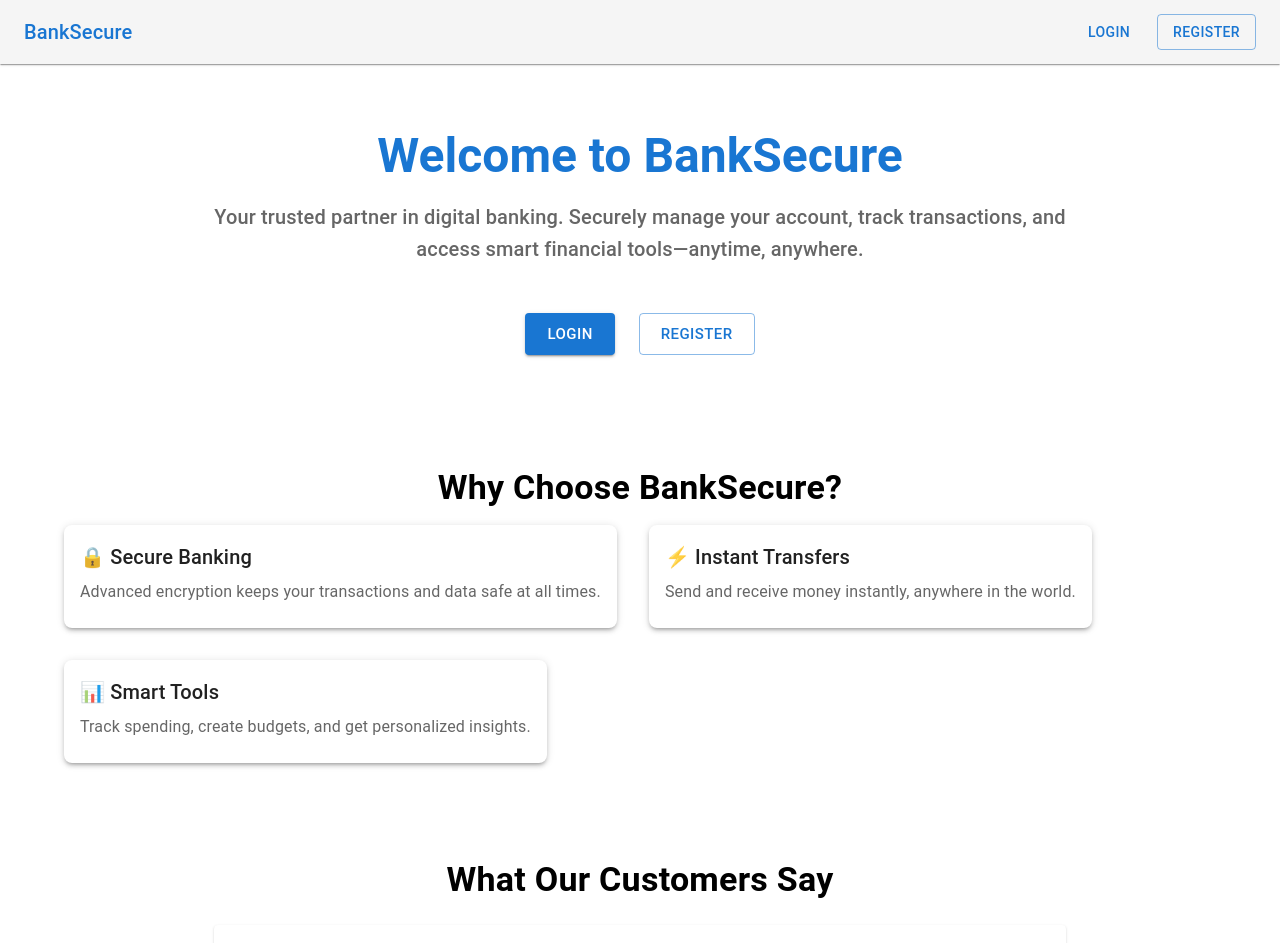
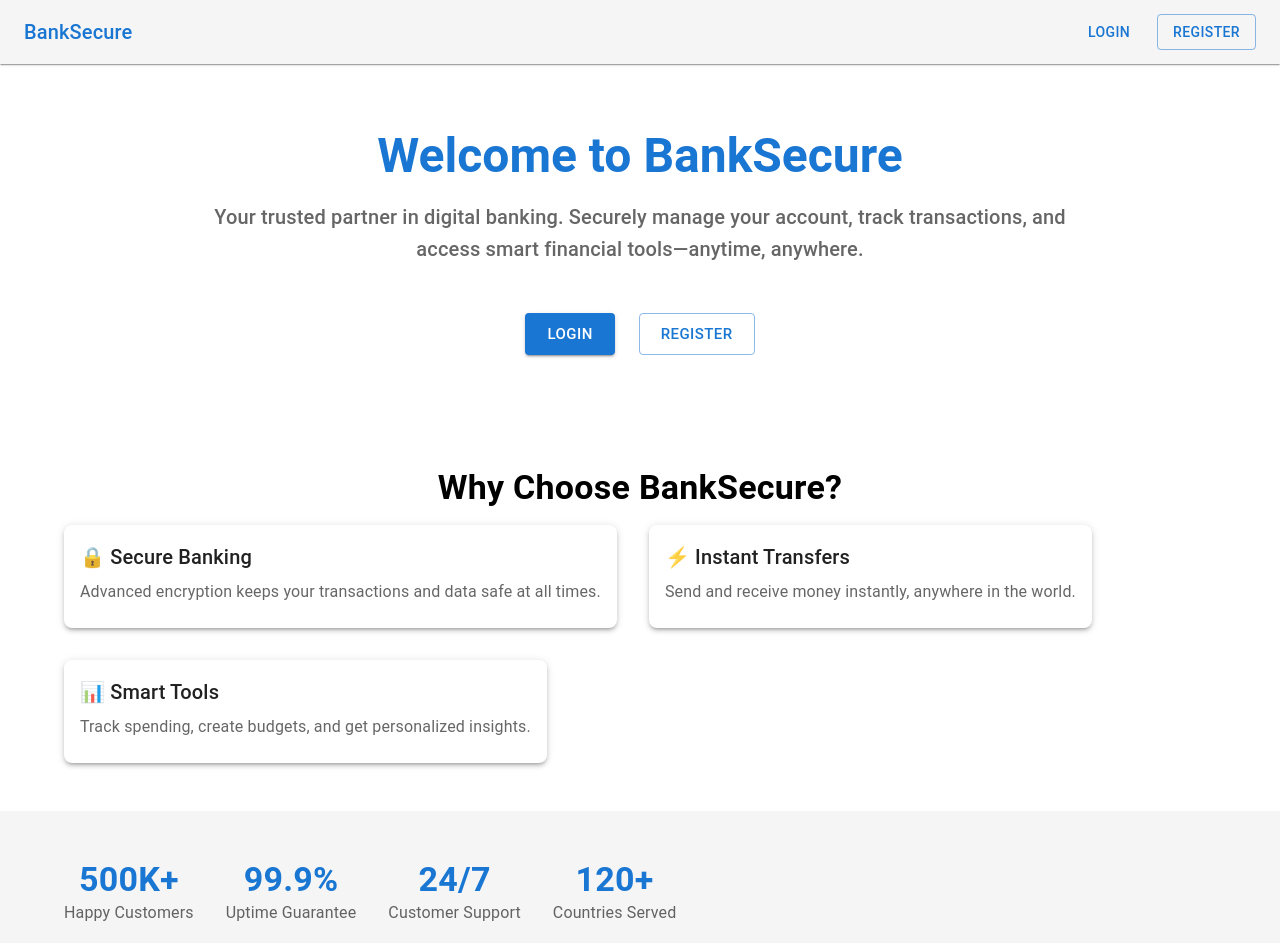
Before and after one commit to shreejal27/BankSystem_Frontend, a React (Vite) app: page / in a window 1280 px wide. Shown: the top 943 px of the page. Built offline with nearby package versions, Linux system fonts and the light colour scheme; no server answers.

Commit message:
modified landing page

```diff
--- a/src/pages/LandingPage.tsx
+++ b/src/pages/LandingPage.tsx
@@ -141,6 +141,38 @@ const LandingPage: React.FC = () => {
         </Grid>
       </Container>
 
+      {/* Stats Section (Dummy Data) */}
+      <Box sx={{ backgroundColor: "#f5f5f5", py: 6 }}>
+        <Container maxWidth="lg">
+          <Grid container spacing={4} textAlign="center">
+            <Grid item xs={12} md={3}>
+              <Typography variant="h4" color="primary" fontWeight="bold">
+                500K+
+              </Typography>
+              <Typography color="text.secondary">Happy Customers</Typography>
+            </Grid>
+            <Grid item xs={12} md={3}>
+              <Typography variant="h4" color="primary" fontWeight="bold">
+                99.9%
+              </Typography>
+              <Typography color="text.secondary">Uptime Guarantee</Typography>
+            </Grid>
+            <Grid item xs={12} md={3}>
+              <Typography variant="h4" color="primary" fontWeight="bold">
+                24/7
+              </Typography>
+              <Typography color="text.secondary">Customer Support</Typography>
+            </Grid>
+            <Grid item xs={12} md={3}>
+              <Typography variant="h4" color="primary" fontWeight="bold">
+                120+
+              </Typography>
+              <Typography color="text.secondary">Countries Served</Typography>
+            </Grid>
+          </Grid>
+        </Container>
+      </Box>
+
       {/* Testimonials (Dummy Data) */}
       <Container maxWidth="md" sx={{ py: 6 }}>
         <Typography
```
